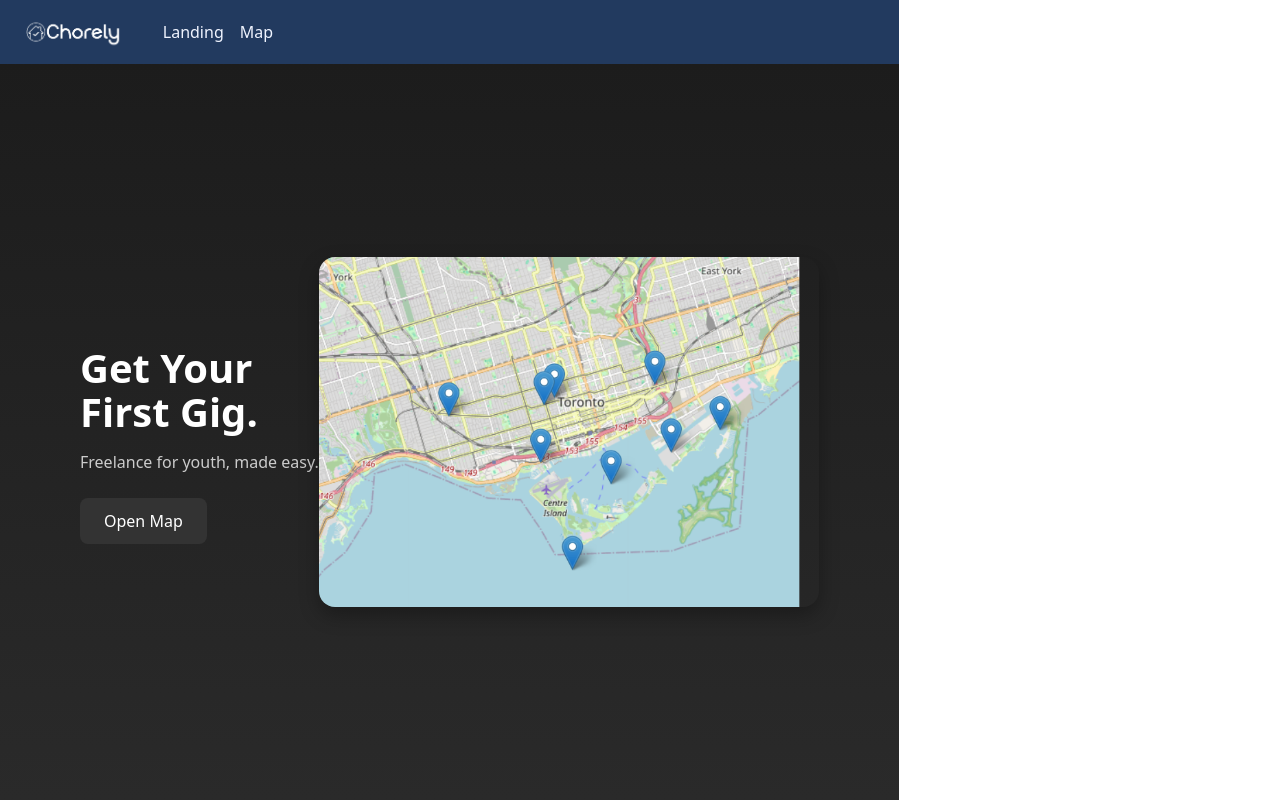
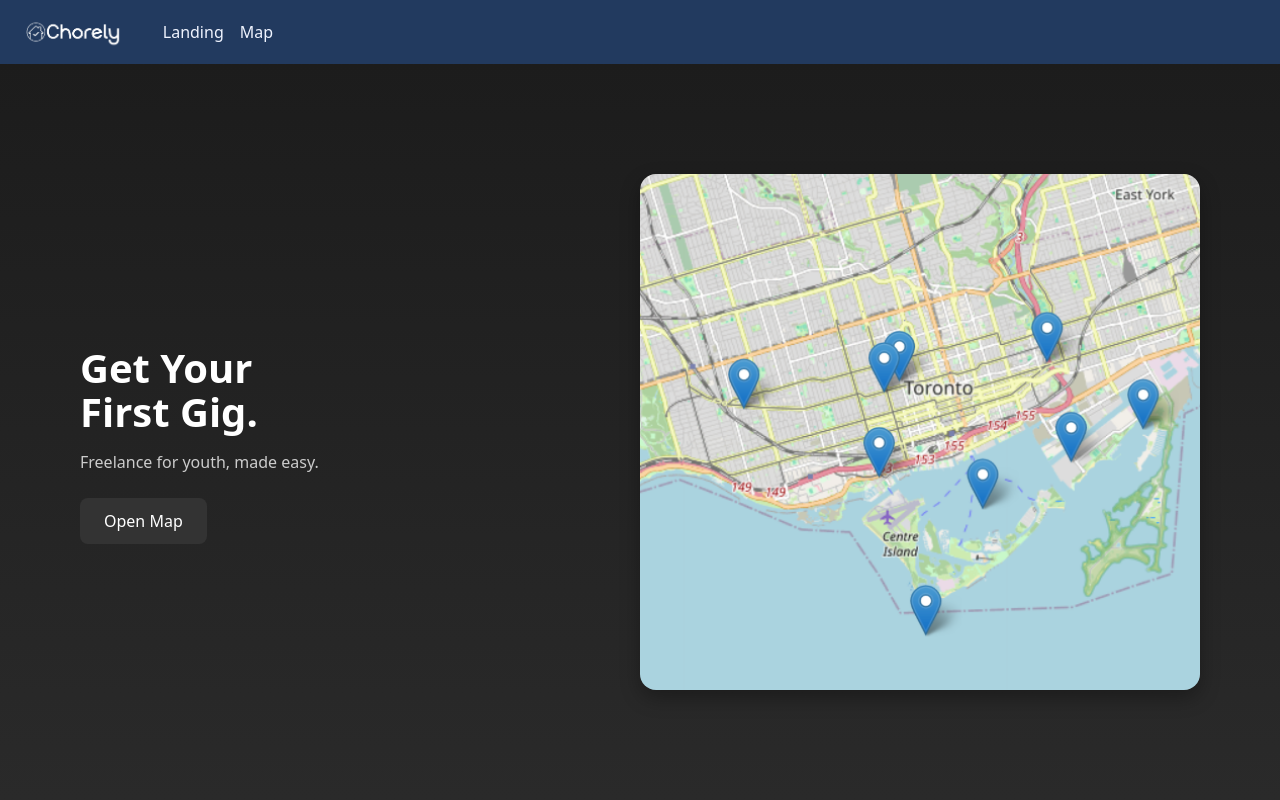
Before and after one commit to samithegde/chorely, a React (Vite) app in the folder Recess/: page / in a window 1280 px wide. Built offline with nearby package versions, Linux system fonts and the light colour scheme.

Commit message:
Finished first version of landing page

```diff
--- a/Recess/src/LandingPage.tsx
+++ b/Recess/src/LandingPage.tsx
@@ -5,14 +5,17 @@ export default function LandingPage() {
     <div
       style={{
         height: "calc(100vh - 64px)",
+        width: "100vw",
         display: "flex",
+        justifyContent: "space-between",
         alignItems: "center",
-        justifyContent: "space-between",
         padding: "0 80px",
         background: "linear-gradient(to bottom, #1c1c1c, #2a2a2a)",
         color: "#fff",
+        boxSizing: "border-box",
       }}
     >
+      {/* Left: Text */}
       <div style={{ maxWidth: "400px" }}>
         <h1 style={{ fontSize: "2.5rem", marginBottom: "16px" }}>
           Get Your <br /> First Gig.
@@ -39,8 +42,8 @@ export default function LandingPage() {
       <div
         style={{
           flexShrink: 0,
-          width: "500px",
-          height: "350px",
+          width: "50%",
+          height: "70%",
           borderRadius: "16px",
           overflow: "hidden",
           boxShadow: "0 8px 20px rgba(0,0,0,0.3)",
```
